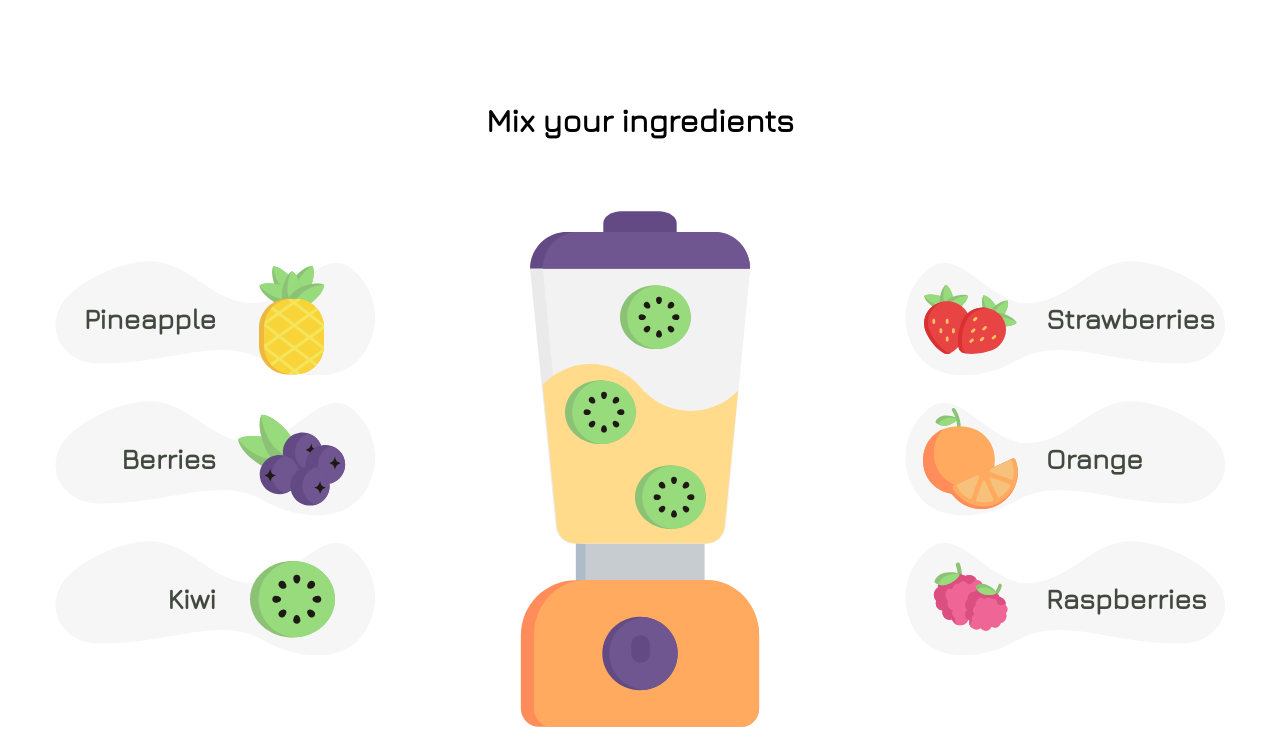
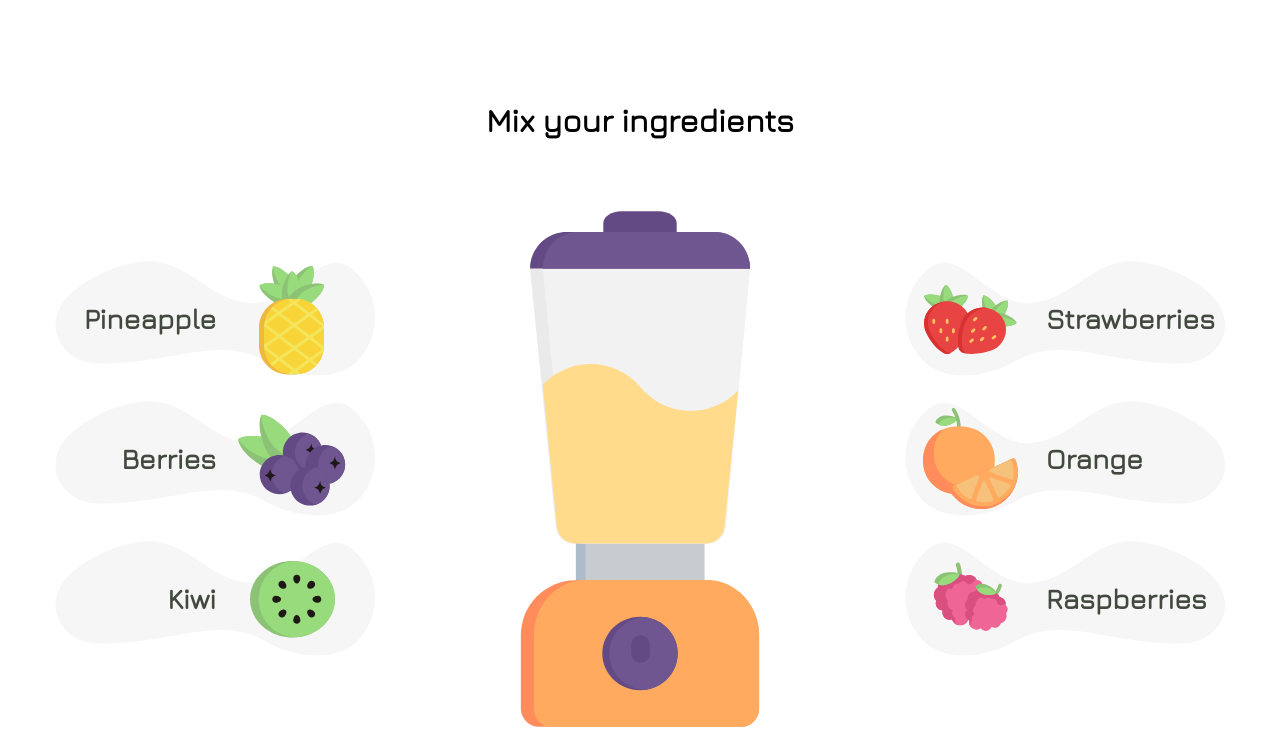
Before and after one commit to JustD4nTe/mixhue, a Next.js app: page / in a window 1280 px wide. Shown: the top 755 px of the page. Built offline with nearby package versions, Linux system fonts and the light colour scheme.

Commit message:
Add fruits via buttons

```diff
--- a/components/FruitIngredientLeft.jsx
+++ b/components/FruitIngredientLeft.jsx
@@ -5,7 +5,10 @@ import stylesIngredient from "../components/FruitIngredientLeft.module.css";
 
 export default function FruitIngredientsLeft(props) {
   return (
-    <button className={`${styles.buttonFruit} ${stylesIngredient.buttonFruit}`}>
+    <button
+      className={`${styles.buttonFruit} ${stylesIngredient.buttonFruit}`}
+      onClick={() => props.addFruit(props.fruitName)}
+    >
       <span className={`${styles.buttonName} ${stylesIngredient.buttonName}`}>
         {props.fruitName}
       </span>
--- a/components/FruitIngredientRight.jsx
+++ b/components/FruitIngredientRight.jsx
@@ -5,7 +5,10 @@ import stylesIngredient from "../components/FruitIngredientRight.module.css";
 
 export default function FruitIngredientsRight(props) {
   return (
-    <button className={`${styles.buttonFruit} ${stylesIngredient.buttonFruit}`}>
+    <button
+      className={`${styles.buttonFruit} ${stylesIngredient.buttonFruit}`}
+      onClick={() => props.addFruit(props.fruitName)}
+    >
       <Image
         src={`/images/fruits/${props.fruitName}.svg`}
         alt=""
--- a/components/Mixer.jsx
+++ b/components/Mixer.jsx
@@ -2,7 +2,7 @@ import React from "react";
 import Image from "next/image";
 import styles from "../components/Mixer.module.css";
 
-export default function Mixer() {
+export default function Mixer(props) {
   return (
     <div className={styles.mixer}>
       <Image
@@ -13,29 +13,35 @@ export default function Mixer() {
       />
       <div className={styles.insideMixer}>
         <div className={`${styles.thirdFruit} ${styles.fruitInMixer}`}>
+          {props.fruitsInMixer[2] != undefined && (
             <Image
-            src={`/images/fruits/kiwi.svg`}
+              src={`/images/fruits/${props.fruitsInMixer[2]}.svg`}
               alt=""
               width={100}
               height={100}
             />
+          )}
         </div>
         <div className={`${styles.secondFruit} ${styles.fruitInMixer}`}>
+          {props.fruitsInMixer[1] != undefined && (
             <Image
-            src={`/images/fruits/kiwi.svg`}
+              src={`/images/fruits/${props.fruitsInMixer[1]}.svg`}
               alt=""
               width={100}
               height={100}
             />
+          )}
         </div>
 
         <div className={`${styles.firstFruit} ${styles.fruitInMixer}`}>
+          {props.fruitsInMixer[0] != undefined && (
             <Image
-            src={`/images/fruits/kiwi.svg`}
+              src={`/images/fruits/${props.fruitsInMixer[0]}.svg`}
               alt=""
               width={100}
               height={100}
             />
+          )}
         </div>
       </div>
     </div>
--- a/pages/index.js
+++ b/pages/index.js
@@ -5,8 +5,13 @@ import FruitIngredientLeft from "../components/FruitIngredientLeft";
 import FruitIngredientRight from "../components/FruitIngredientRight";
 import Mixer from "../components/Mixer";
 import ButtonMix from "../components/ButtonMix";
+import React from 'react'
 
 export default function Home() {
+  const [fruitsInMixer, setFruitsInMixer] = React.useState([]);
+
+  var addFruit = (newFruit) => setFruitsInMixer([...fruitsInMixer, newFruit]);
+
   return (
     <div className={styles.container}>
       <Head>
@@ -19,27 +24,18 @@ export default function Home() {
         <h1 className={styles.title}>Mix your ingredients</h1>
         <div className={styles.mix}>
           <div className={styles.ingredients}>
-            <FruitIngredientLeft
-              fruitName="pineapple"
-            />
-            <FruitIngredientLeft
-              fruitName="berries"
-            />
-            <FruitIngredientLeft
-              fruitName="kiwi"
-            />
+            <FruitIngredientLeft fruitName="pineapple" addFruit={addFruit} />
+            <FruitIngredientLeft fruitName="berries" addFruit={addFruit} />
+            <FruitIngredientLeft fruitName="kiwi" addFruit={addFruit} />
           </div>
-          <Mixer />
+          <Mixer fruitsInMixer={fruitsInMixer}/>
           <div className={styles.ingredients}>
             <FruitIngredientRight
               fruitName="strawberries"
+              addFruit={addFruit}
             />
-            <FruitIngredientRight
-              fruitName="orange"
-            />
-            <FruitIngredientRight
-              fruitName="raspberries"
-            />
+            <FruitIngredientRight fruitName="orange" addFruit={addFruit} />
+            <FruitIngredientRight fruitName="raspberries" addFruit={addFruit} />
           </div>
         </div>
         <ButtonMix />
@@ -52,7 +48,12 @@ export default function Home() {
           rel="noopener noreferrer"
         >
           <span className={styles.github}>
-            <Image src="/github_logo.png" alt="Github Logo" width={20} height={20} />
+            <Image
+              src="/github_logo.png"
+              alt="Github Logo"
+              width={20}
+              height={20}
+            />
             <span className={styles.githubName}>Github</span>
           </span>
         </a>
```
Lines whose indentation alone changed are shown as unchanged.
